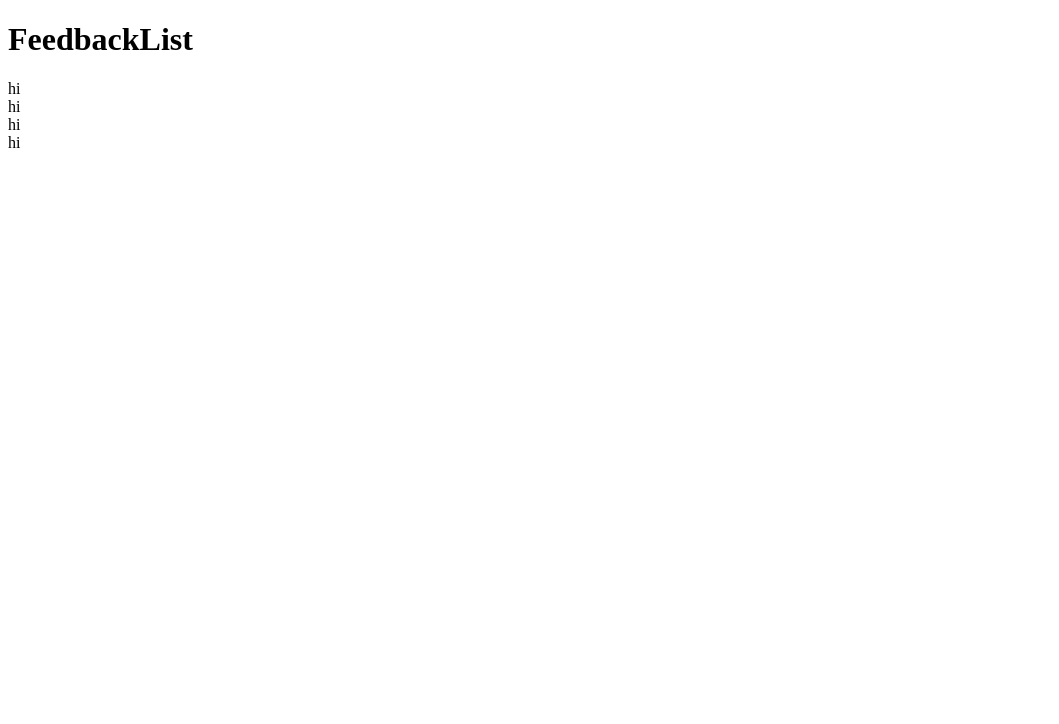
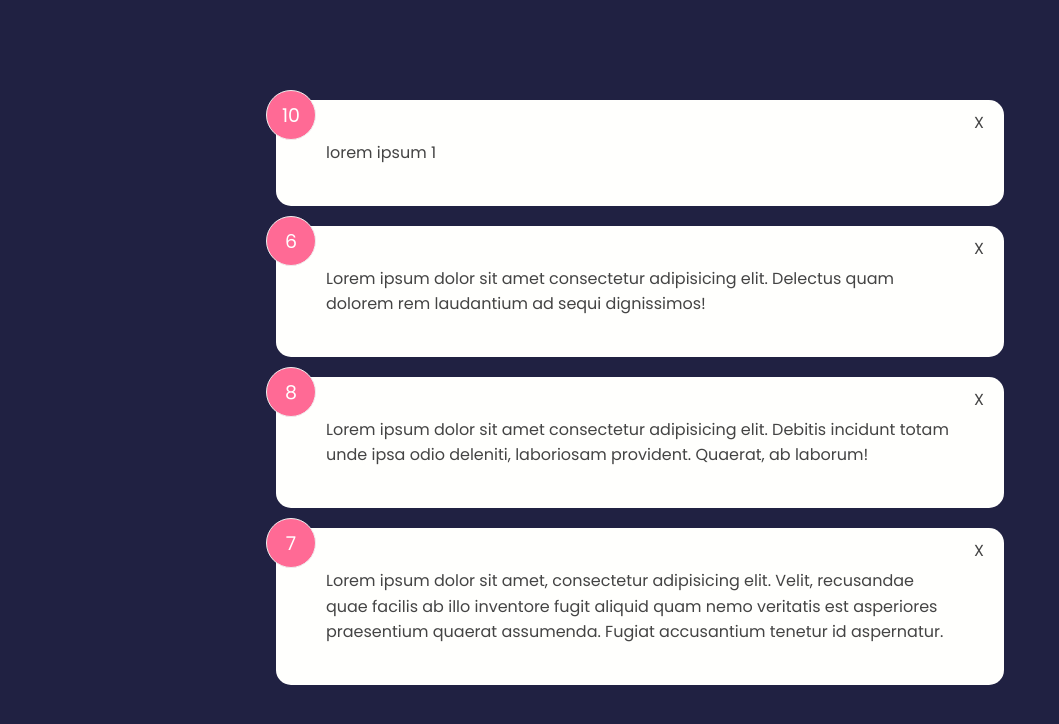
Before and after one commit to hoangdesu/svelte-feedback-app, a Svelte app: page / in a window 1280 px wide. Shown: the top 724 px of the page, without its empty margins (0-1059 px from the left). Built offline with nearby package versions, Linux system fonts and the light colour scheme.

Commit message:
feedback item with styling

```diff
--- a/src/App.svelte
+++ b/src/App.svelte
@@ -2,27 +2,28 @@
 
   // import MessingAround from "./lib/MessingAround.svelte";
   import FeedbackList from './components/FeedbackList.svelte';
+  import './style.css';
 
   let feedback = [
     {
       id: 1,
       rating: 10,
-      content: 'lorem ipsum'
+      content: 'lorem ipsum 1'
     },
     {
       id: 2,
       rating: 6,
-      content: 'lorem ipsum'
+      content: 'Lorem ipsum dolor sit amet consectetur adipisicing elit. Delectus quam dolorem rem laudantium ad sequi dignissimos!'
     },
     {
       id: 3,
       rating: 8,
-      content: 'lorem ipsum'
+      content: 'Lorem ipsum dolor sit amet consectetur adipisicing elit. Debitis incidunt totam unde ipsa odio deleniti, laboriosam provident. Quaerat, ab laborum!'
     },
     {
       id: 4,
       rating: 7,
-      content: 'lorem ipsum'
+      content: 'Lorem ipsum dolor sit amet, consectetur adipisicing elit. Velit, recusandae quae facilis ab illo inventore fugit aliquid quam nemo veritatis est asperiores praesentium quaerat assumenda. Fugiat accusantium tenetur id aspernatur.'
     }
   ]
 
@@ -31,9 +32,12 @@
 
   <!-- <MessingAround /> -->
 
-<main>
+<main class="container">
   <FeedbackList {feedback} />
 </main>
+
+
+
 
 <!--
 
--- a/src/components/FeedbackItem.svelte
+++ b/src/components/FeedbackItem.svelte
@@ -1,11 +1,36 @@
 <script>
-  // export let item;
+  import Card from "./UI/Card.svelte";
+  export let item;
 </script>
 
-<div class="card">
-  <slot />
-</div>
+<Card>
+  <div class="num-display">{item.rating}</div>
+  <div class="close-btn">X</div>
+  <div class="content">{item.content}</div>
+</Card>
 
-<!--
-    - slot is like children prop in React, allow passing data between component
- -->
+<style>
+  .num-display {
+    position: absolute;
+    top: -10px;
+    left: -10px;
+    width: 50px;
+    height: 50px;
+    background: #ff6a95;
+    color: #fff;
+    border: 1px #eee solid;
+    border-radius: 50%;
+    padding: 10px;
+    text-align: center;
+    font-size: 19px;
+  }
+
+  .close-btn {
+    position: absolute;
+    top: 10px;
+    right: 20px;
+    cursor: pointer;
+    background: none;
+    border: none;
+  }
+</style>
--- a/src/components/FeedbackList.svelte
+++ b/src/components/FeedbackList.svelte
@@ -4,8 +4,8 @@
   export let feedback = [];
 </script>
 
-<h1>FeedbackList</h1>
+<!-- <h1>FeedbackList</h1> -->
 
 {#each feedback as fb (fb.id)}
-  <FeedbackItem>hi</FeedbackItem>
+  <FeedbackItem item={fb} />
 {/each}
--- /dev/null
+++ b/src/components/UI/Card.svelte
@@ -0,0 +1,18 @@
+<div class="card">
+    <slot />
+</div>
+
+<!--
+    - <slot> is like children prop in React, allow passing data between component
+ -->
+
+<style>
+    .card {
+        background-color: #fffffd;
+        color: #444;
+        border-radius: 15px;
+        padding: 40px 50px;
+        margin: 20px 0;
+        position: relative;
+    }
+</style>
--- /dev/null
+++ b/src/style.css
@@ -0,0 +1,24 @@
+@import url('https://fonts.googleapis.com/css2?family=Poppins:wght@400;600;700&display=swap');
+
+* {
+  box-sizing: border-box;
+  margin: 0;
+  padding: 0;
+}
+
+body {
+  font-family: 'Poppins', sans-serif;
+  background-color: #202142;
+  line-height: 1.6;
+  color: #fdfdfd;
+}
+
+ul {
+  list-style: none;
+}
+
+.container {
+  max-width: 768px;
+  margin: 100px auto;
+  padding: 0 20px;
+}
```
